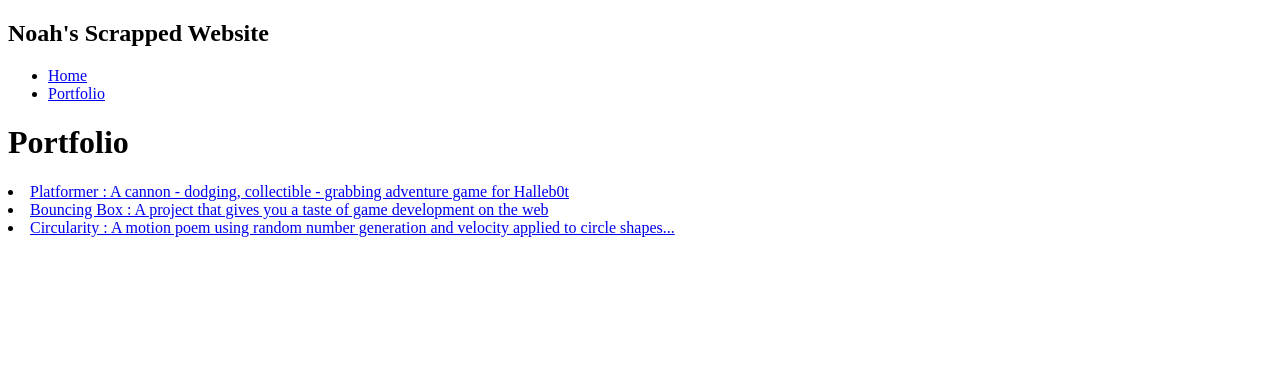
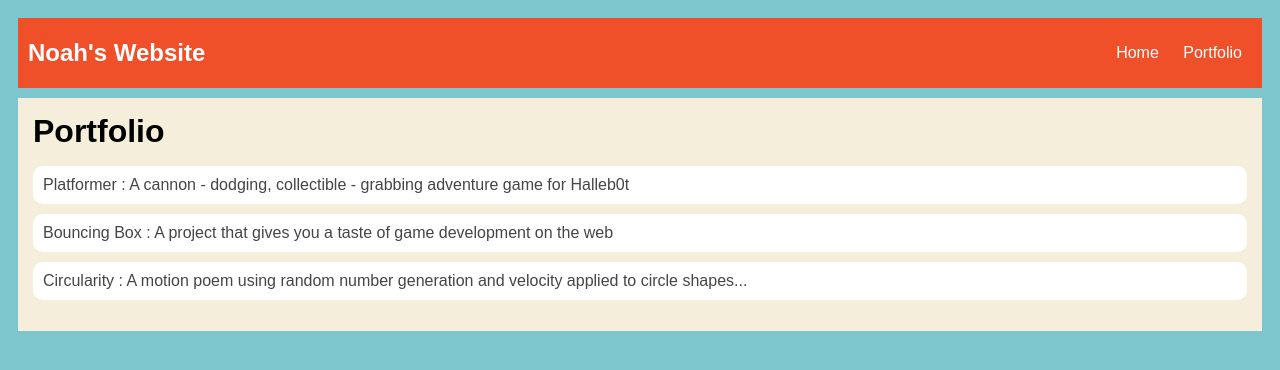
Before and after one commit to mrstealafry/mrstealafry.github.io, a plain HTML site: page portfolio.html in a window 1280 px wide. Drawn offline with Linux system fonts and the light colour scheme.

Commit message:
add portfolio.html file

```diff
--- a/portfolio.html
+++ b/portfolio.html
@@ -1,51 +1,33 @@
-<!DOCTYPE html>
+<!DOCTYPE HTML>
 <html>
-  <head> </head>
+  <head>
+      <title>Noah's Scrapped Website</title>
+      <link rel="stylesheet" href="style.css">
+  </head>
 
   <body>
-    <div id="all-contents"></div>
-  </body>
-</html>
-<head>
-  <title>Noah's Scrapped Website</title>
-</head>
-<div id="all-contents">
+      <div id="all contents">
         <nav>
-    <h1>Noah's Scrapped Website</h1>
+            <h1>Noah's Website</h1>
             <ul id="nav-ul">
                 <li class="nav-li">
-        <a class="nav-a" href="index.html">Home</a>
+                    <a class="nav-a" href="index.html"> Home</a>
                 </li>
                 <li class="nav-li">
-        <a class="nav-a" href="portfolio.html">Portfolio</a>
+                    <a class="nav-a" href="protfolio.html">Portfolio</a>
                 </li>
             </ul>
-  </nav>
-</div>
-<nav>
-  <!-- Nav stuff here...-->
       </nav>
       <main>
           <div class="content">
               <h1>Portfolio</h1>
-    <ul id="portfolio"></ul>
+              <ul id="portfolio">
+                  <li><a href="projects/platformer/">Platformer : A cannon - dodging, collectible - grabbing adventure game for Halleb0t</a></li>
+                  <li><a href="projects/bouncing-box/">Bouncing Box : A project that gives you a taste of game development on the web </a></li>
+                  <li><a href="projects/circularity/">Circularity : A motion poem using random number generation and velocity applied to circle shapes...</a></li>
+                </ul>
             </div>
         </main>
-<li>
-  <a href="projects/platformer/">
-    Platformer : A cannon - dodging, collectible - grabbing adventure game for
-    Halleb0t</a
-  >
-</li>
-<li>
-  <a href="projects/bouncing-box/">
-    Bouncing Box : A project that gives you a taste of game development on the
-    web
-  </a>
-</li>
-<li>
-  <a href="projects/circularity/">
-    Circularity : A motion poem using random number generation and velocity
-    applied to circle shapes...</a
-  >
-</li>
+      </div>
+  </body>
+  </html>
```
Lines whose indentation alone changed are shown as unchanged.
